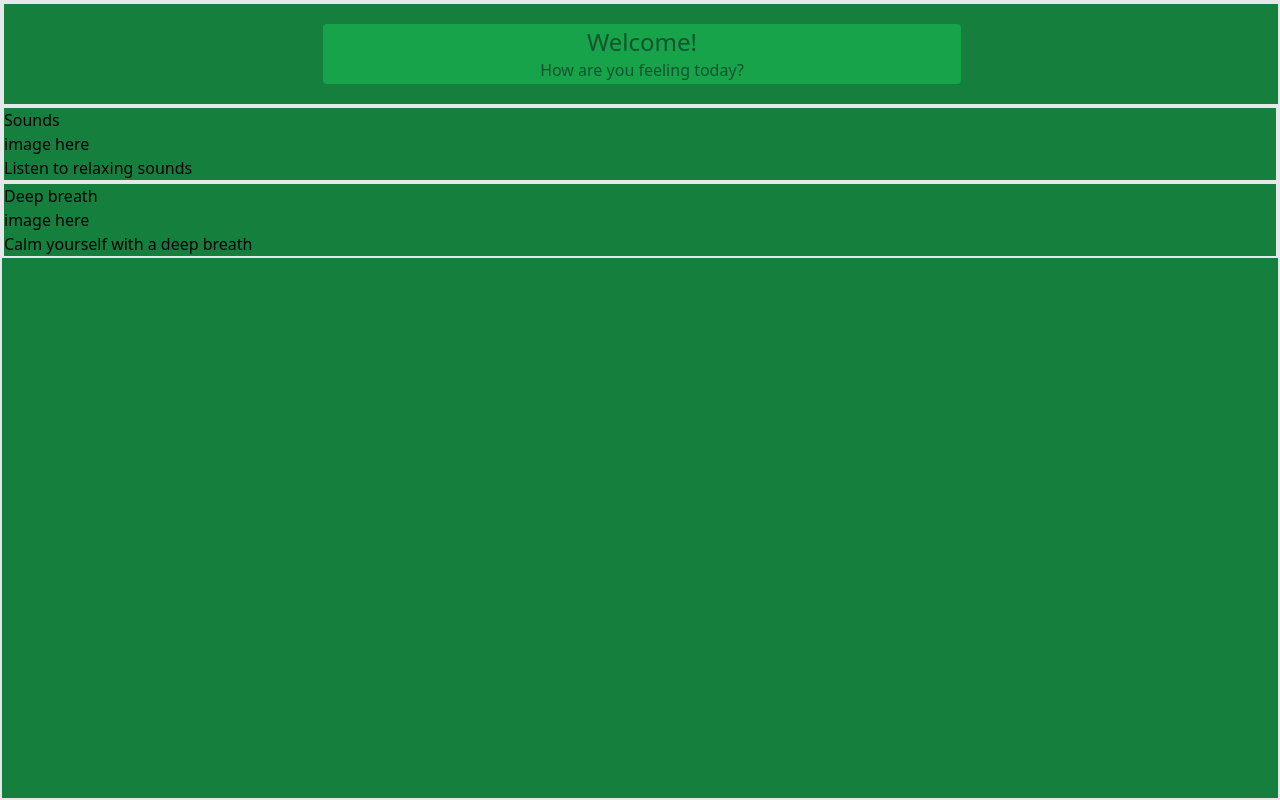
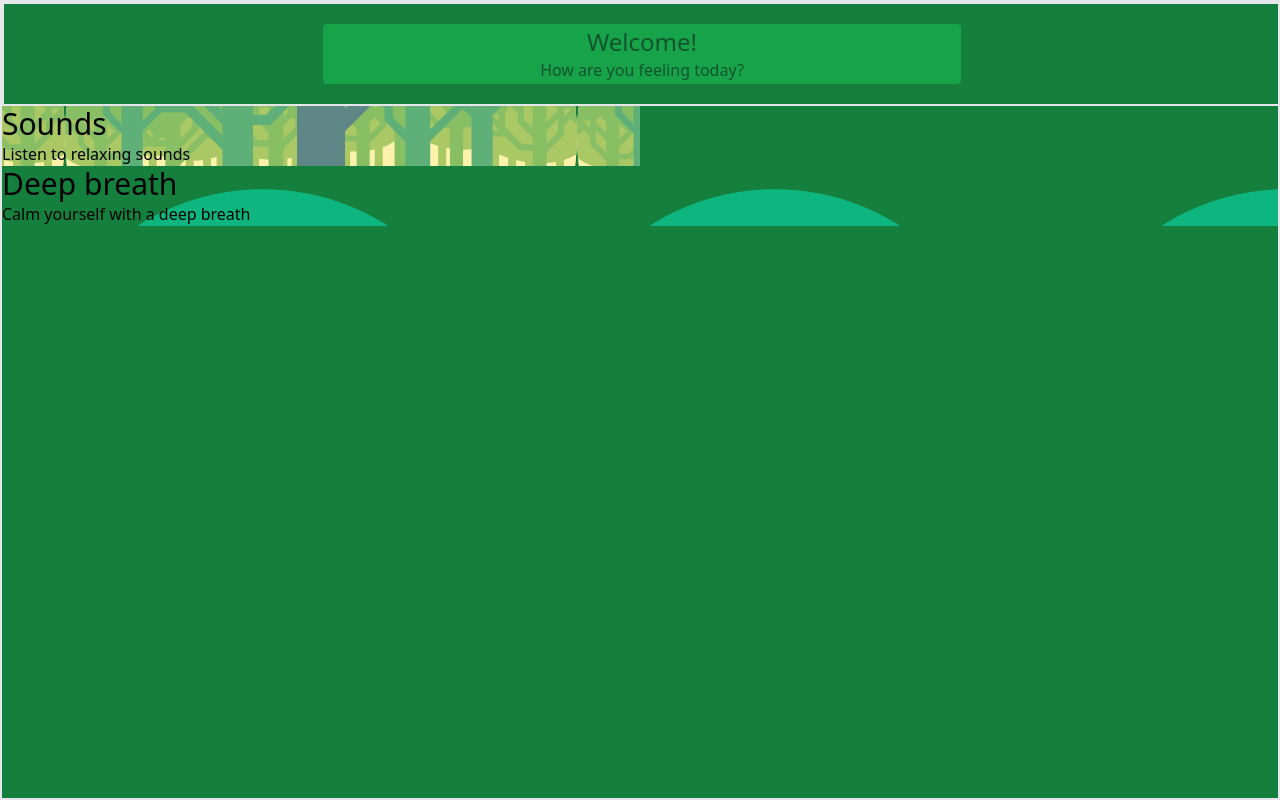
Before and after one commit to caetano-dev/meditation-app, a React (Vite) app: page / in a window 1280 px wide. Built offline with nearby package versions, Linux system fonts and the light colour scheme.

Commit message:
Adding images and front page

```diff
--- a/src/App.jsx
+++ b/src/App.jsx
@@ -1,16 +1,28 @@
 import './App.css'
 import Welcome from './components/welcome'
 import SessionBox from './components/sessionBox'
+import natureIcon from './assets/natureIcon.png'
+import wind from './assets/wind.png'
 
 function App() {
 
   return (
     <div className="App bg-gradient-to-b from-green-700 to-green-700 w-screen h-screen border-2">
       <div className="w-screen border-2 flex justify-center">
-        <Welcome/>
+        <Welcome />
       </div>
-        <SessionBox title="Sounds" description="Listen to relaxing sounds"/>
-        <SessionBox title="Deep breath" description="Calm yourself with a deep breath"/>
+      <div className>
+        <SessionBox
+          title="Sounds"
+          image="bg-[url('./assets/natureIcon.png')] bg-center w-2/4 h-2/4"
+          description="Listen to relaxing sounds"
+        />
+        <SessionBox
+          title="Deep breath"
+          image="bg-[url('./assets/wind.png')]"
+          description="Calm yourself with a deep breath"
+        />
+      </div>
     </div>
   );
 }
--- a/src/components/sessionBox.jsx
+++ b/src/components/sessionBox.jsx
@@ -1,10 +1,9 @@
 import React from 'react'
 
-function SessionBox({title, description}) {
+function SessionBox({title, image, description}) {
   return (
-    <div className="border-2">
-        <h3>{title}</h3>
-        <p>image here</p>
+    <div className={image}>
+        <h3 className="text-3xl">{title}</h3>
         <p>{description}</p>
     </div>
   )
```
Also changed, not shown: src/assets/natureIcon.png (added), src/assets/wind.png (added).
